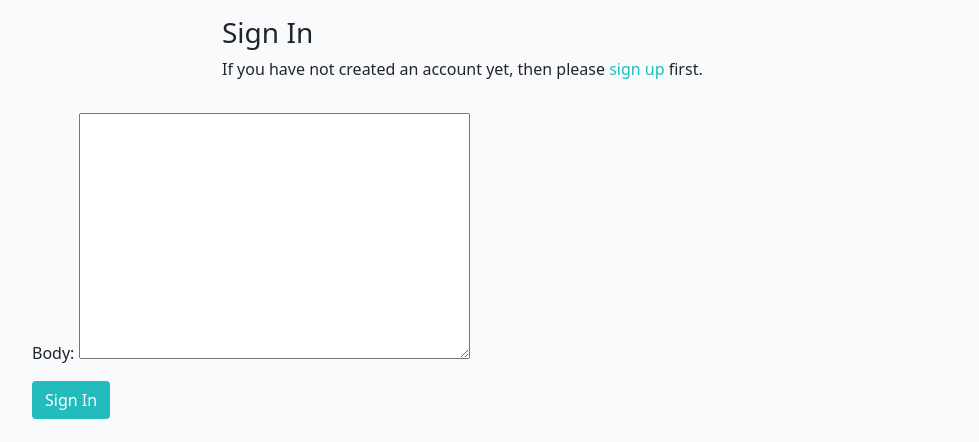
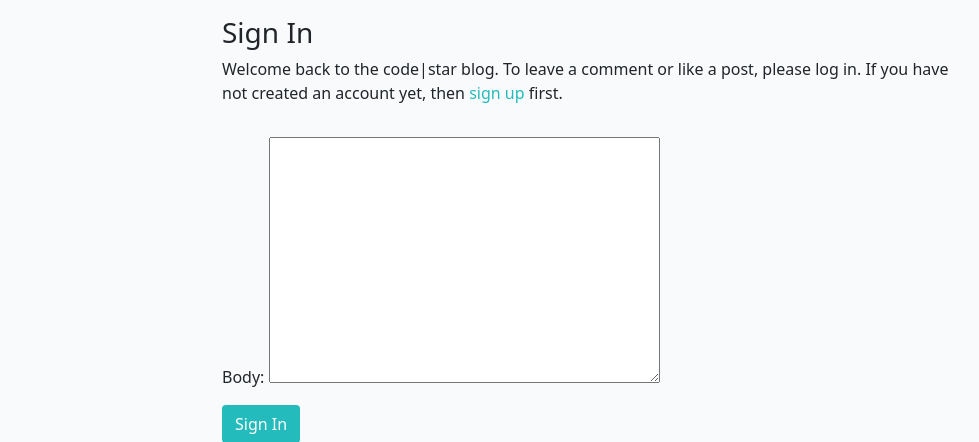
Before and after one commit to eric-blake/Django-blog, a Django app: template templates/account/login.html in a window 1280 px wide. Shown: the part 60-502 px from the top of the page, without its empty margins (50-1029 px from the left). Run offline with Django 3.2, Linux system fonts and the light colour scheme; the template is opened without the code that fills it: values that come from a table or form of the project are taken from there, others are empty; some libraries are stand-ins or nearby versions.

Commit message:
Update settings.py to add CSRF trusted origins

```diff
--- a/codestar2021/settings.py
+++ b/codestar2021/settings.py
@@ -33,9 +33,11 @@ DEBUG = True
 
 if development:
     ALLOWED_HOSTS = [
-        'localhost', 'http://8000-eric-blake-django-blog-p7lyinjgwy.us2.codeanyapp.com/admin/',  '8000-eric-blake-django-blog-p7lyinjgwy.us2.codeanyapp.com', 'https://8000-eric-blake-django-blog-p7lyinjgwy.us2.codeanyapp.com']
+        'localhost', 'http://8000-eric-blake-django-blog-p7lyinjgwy.us2.codeanyapp.com/admin/',  '8000-eric-blake-django-blog-p7lyinjgwy.us2.codeanyapp.com']
 else:
     ALLOWED_HOSTS = [os.environ.get('HEROKU_HOSTNAME')]
+
+CSRF_TRUSTED_ORIGINS = ['https://8000-eric-blake-django-blog-p7lyinjgwy.us2.codeanyapp.com']
 
 # 'codestar2021-eb.herokuapp.com'
 
--- a/templates/account/login.html
+++ b/templates/account/login.html
@@ -3,7 +3,7 @@
 {% load i18n %}
 {% load account socialaccount %}
 
-{% block head_title %}{% trans "Sign In" %}{% endblock head_title %}
+{% block head_title %}{% trans "Sign In" %}{% endblock %}
 
 {% block content %}
 
@@ -12,19 +12,14 @@
         <div class="col-md-8 mt-3 offset-md-2">
             <h3>{% trans "Sign In" %}</h3>
 
-
-<p>{% blocktrans %}If you have not created an account yet, then please
-<a class="link" href="{{ signup_url }}">sign up</a> first.{% endblocktrans %}</p>
-
+            <p>{% blocktrans %}Welcome back to the code|star blog. To leave a comment or like a post, please log in. If
+                you
+                have not created an account yet, then <a class="link" href="{{ signup_url }}">sign up</a>
+                first.{% endblocktrans %}</p>
         </div>
     </div>
-
     <div class="row">
         <div class="col-md-8 mt-3 offset-md-2">
-
-    </div>
-</div>
-
             <form class="login" method="POST" action="{% url 'account_login' %}">
                 {% csrf_token %}
                 {{ form.as_p }}
@@ -33,9 +28,7 @@
                 {% endif %}
                 <button class="btn btn-signup right" type="submit">{% trans "Sign In" %}</button>
             </form>
-
         </div>
     </div>
 </div>
-
-{% endblock content %}
+{% endblock %}
```
Lines whose indentation alone changed are shown as unchanged.
